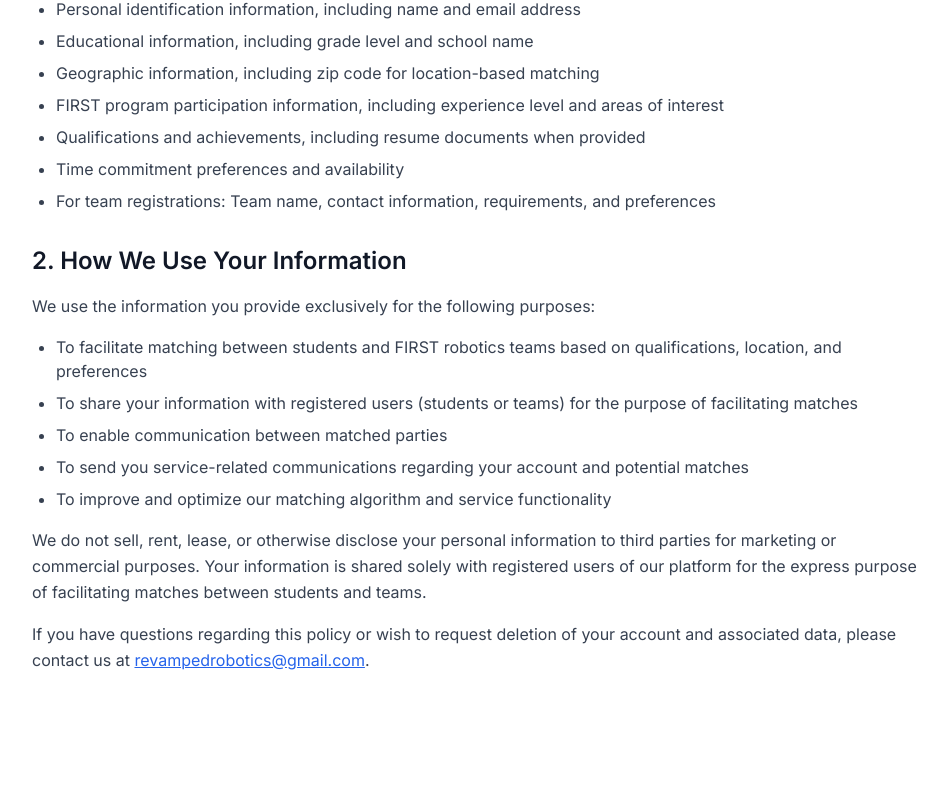
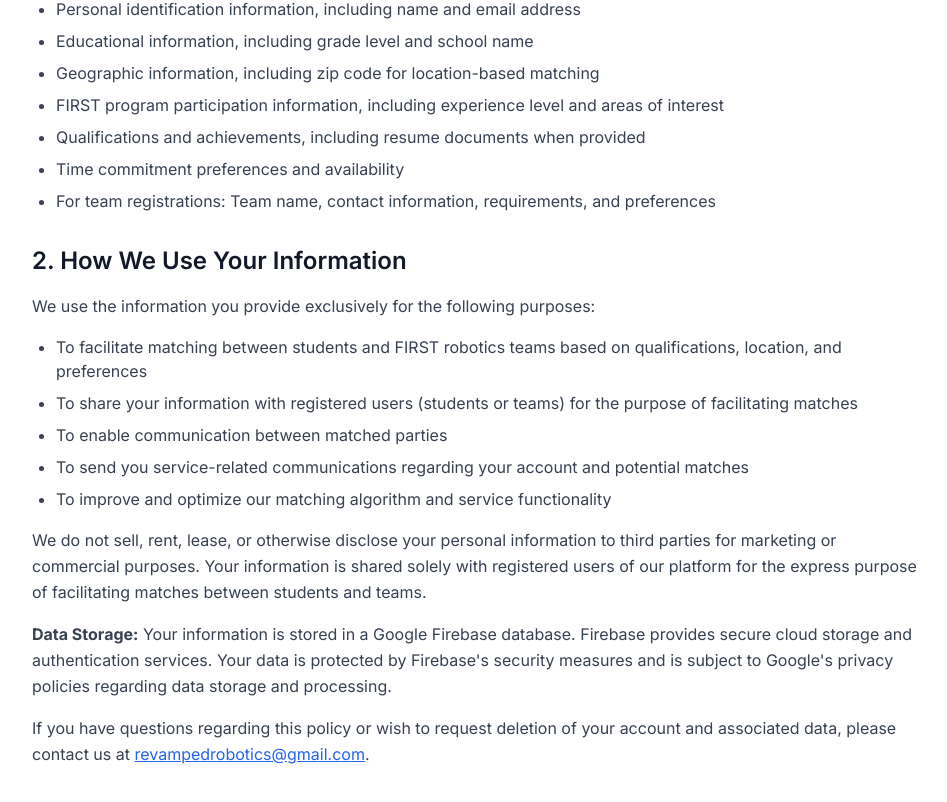
Before and after one commit to HypedFire30/first-teammatch, a Next.js app: page /privacy in a window 1280 px wide. Shown: the part 352-1154 px from the top of the page, without its empty margins (160-1107 px from the left). Before the commit the page ends 1073 px from the top, so only its background shows below. Built offline with nearby package versions, Linux system fonts and the light colour scheme; no server answers.

Commit message:
Add Firebase database storage disclosure to privacy policy

```diff
--- a/app/privacy/page.tsx
+++ b/app/privacy/page.tsx
@@ -68,6 +68,13 @@ export default function PrivacyPolicyPage() {
               students and teams.
             </p>
             <p className="text-gray-700 leading-relaxed mt-4">
+              <strong>Data Storage:</strong> Your information is stored in a
+              Google Firebase database. Firebase provides secure cloud storage
+              and authentication services. Your data is protected by Firebase's
+              security measures and is subject to Google's privacy policies
+              regarding data storage and processing.
+            </p>
+            <p className="text-gray-700 leading-relaxed mt-4">
               If you have questions regarding this policy or wish to request
               deletion of your account and associated data, please contact us
               at{" "}
```
